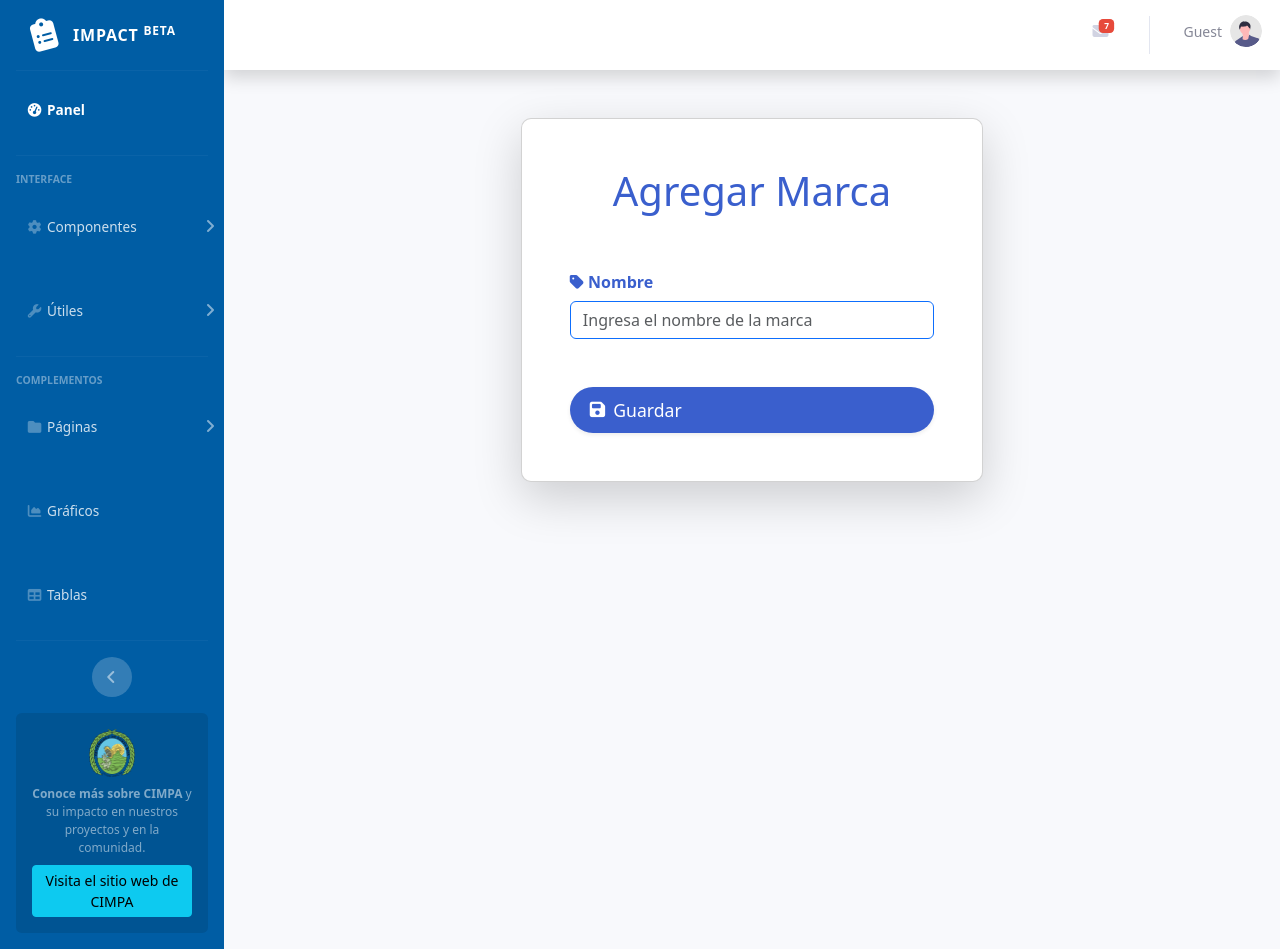
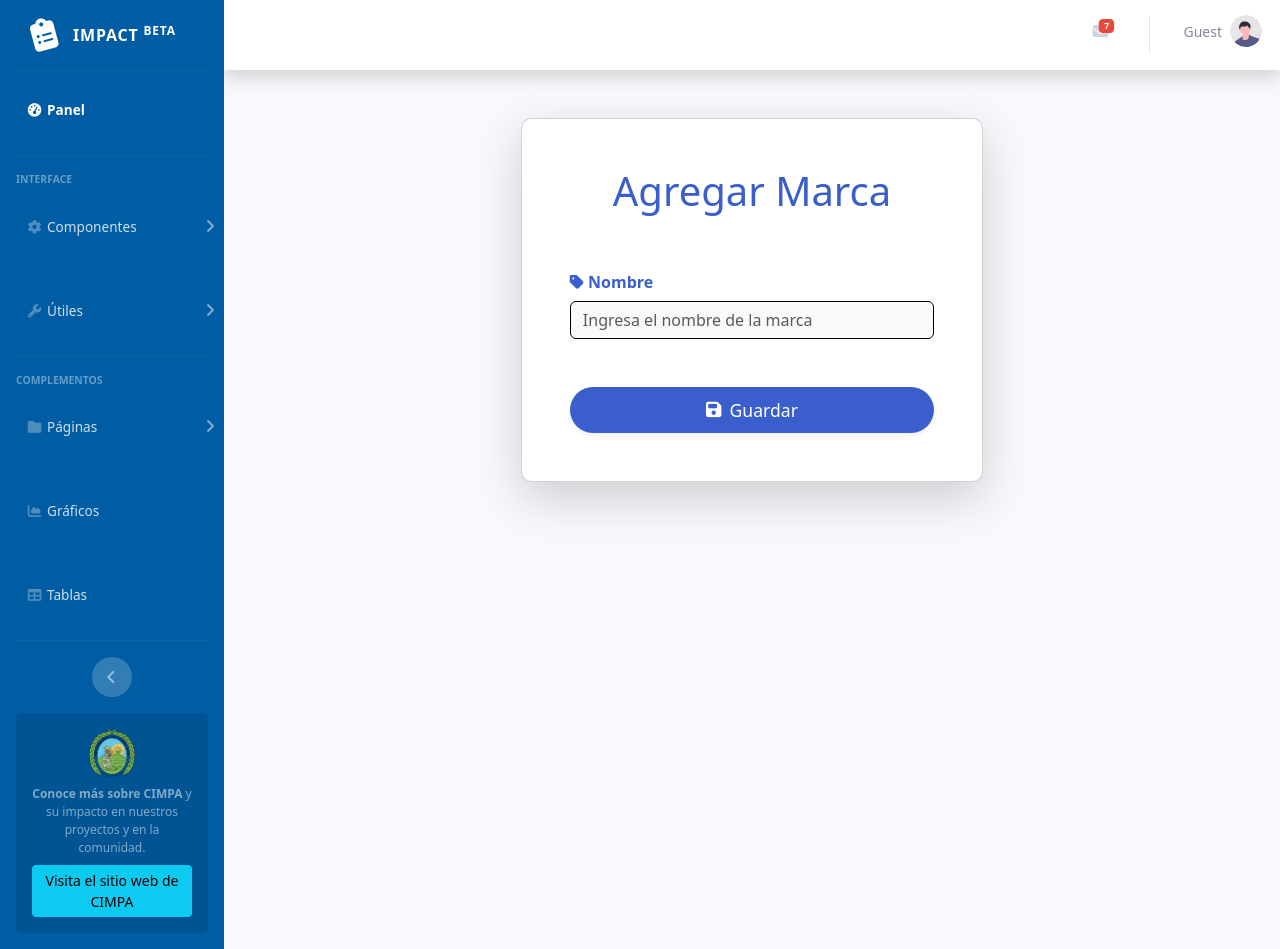
Before and after one commit to felipe-del/impact-app, a React (Vite) app: page /app/addBrand in a window 1280 px wide. Built offline with nearby package versions, Linux system fonts and the light colour scheme.

Commit message:
feat(styles): add custom styles for .container3 labels, form control, and buttons

```diff
--- a/src/pages/commonSpace/space/addSpace.css
+++ b/src/pages/commonSpace/space/addSpace.css
@@ -3,15 +3,15 @@
     display: flex;
     flex-direction: column;
 }
-.container2{
-    /*border: 2px solid #005da4;*/
-    flex: 1;
-    flex-direction: column;
-    padding: 20px;
-    background-color: #fff;
-    border-radius: 8px;
-    max-width: 70%;
-}
+/*.container2{*/
+/*    !*border: 2px solid #005da4;*!*/
+/*    flex: 1;*/
+/*    flex-direction: column;*/
+/*    padding: 20px;*/
+/*    background-color: #fff;*/
+/*    border-radius: 8px;*/
+/*    max-width: 70%;*/
+/*}*/
 
 .search-container {
     max-height: 400px;
--- a/src/pages/products/category/Register.css
+++ b/src/pages/products/category/Register.css
@@ -2,15 +2,6 @@
     color: #005da4;
     display: flex;
     flex-direction: column;
-}
-.container2{
-    /*border: 2px solid #005da4;*/
-    flex: 1;
-    flex-direction: column;
-    padding: 20px;
-    background-color: #fff;
-    border-radius: 8px;
-    max-width: 70%;
 }
 
 .search-container {
@@ -47,10 +38,6 @@
     box-sizing: border-box;
 }
 
-form {
-    display: flex;
-    flex-direction: column;
-}
 
 .half-width {
     flex: 0 0 50%;
@@ -115,3 +102,28 @@ form {
     align-items: flex-start;
     margin-top: 20px;
 }
+.container3 .form-label{
+    color: black;
+    font-weight: normal;
+}
+
+.form-control {
+    border-color: black !important;
+    background-color: #f9f9f9;
+}
+.btn-custom {
+    background-color: rgba(0, 93, 164, 1); !important;
+    border: none !important;
+}
+
+.btn-custom:hover {
+    background-color: rgba(0, 73, 130, 1); !important;
+}
+.btn{
+    display: flex;
+    justify-content: center;
+    align-items: center;
+}
+.title, .subtitle{
+    color: rgba(0, 93, 164, 1);
+}
```
